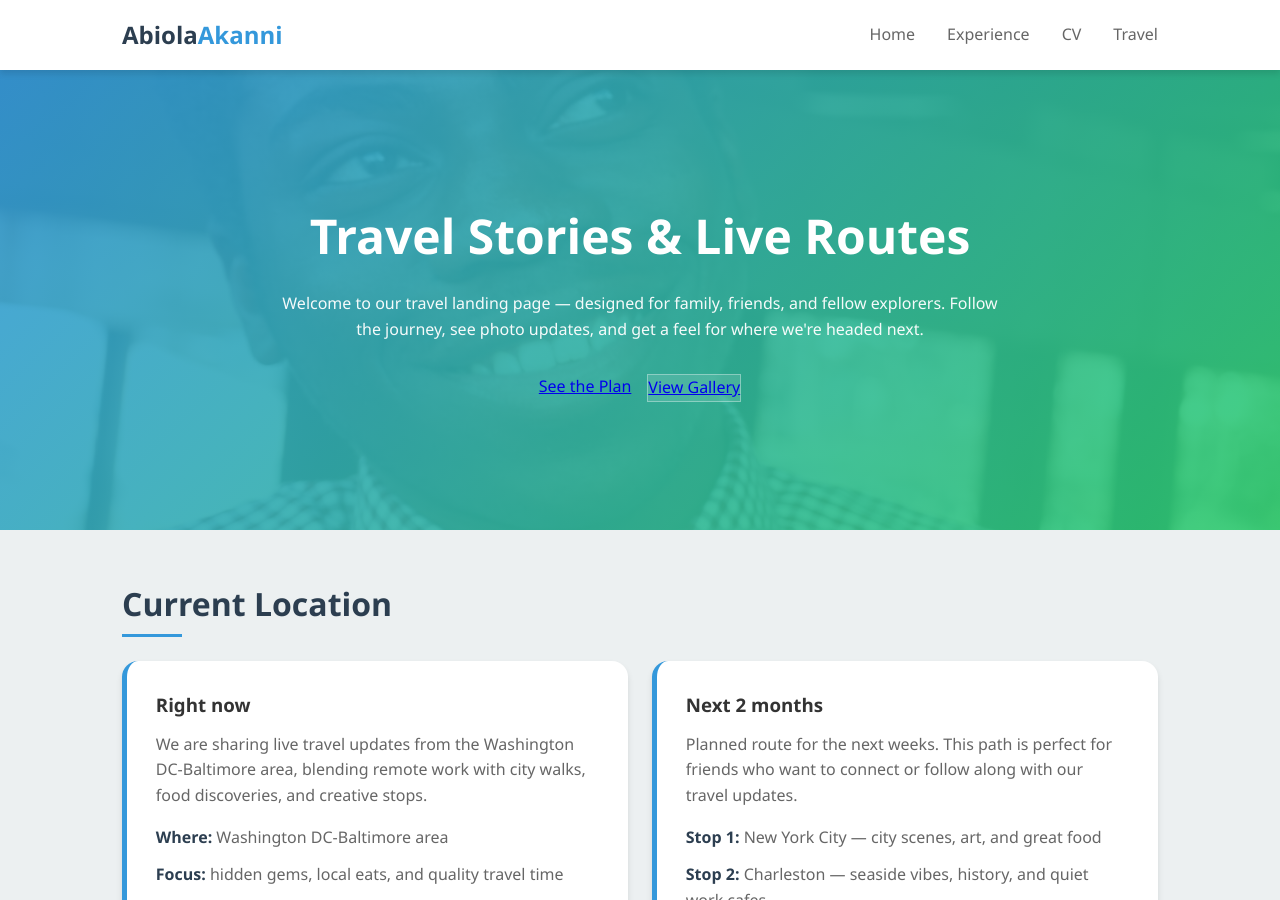
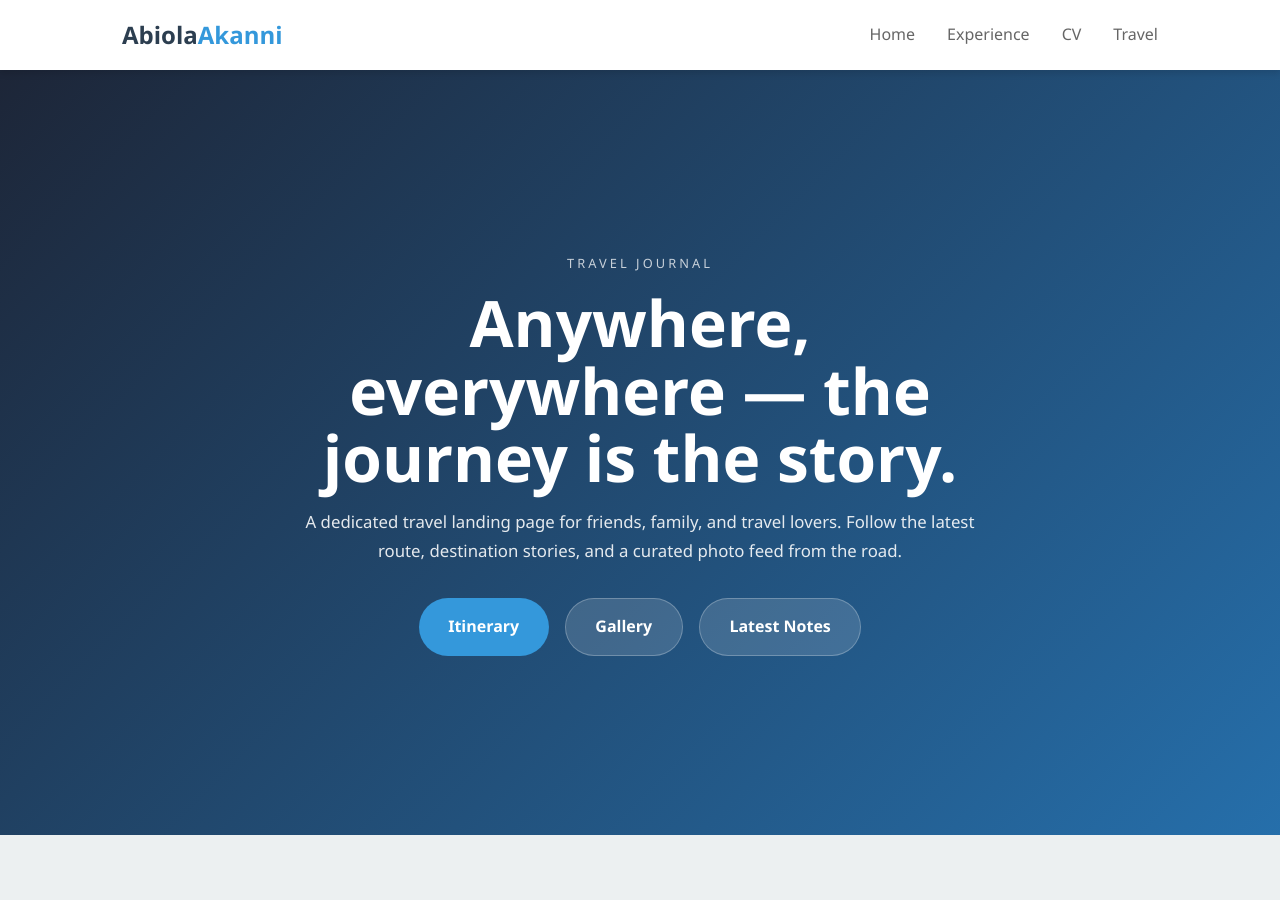
Before and after one commit to Abster101/Abster101.github.io, a Jekyll site: the page built from travel/index.html, in a window 1280 px wide and 900 px high. Built offline with Jekyll 4.4.1, drawn with Linux system fonts in a browser that asks for light colours; some of the changed text lies outside the part shown.

Commit message:
updated travel styling

```diff
--- a/css/main.css
+++ b/css/main.css
@@ -280,113 +280,226 @@ footer a:hover {
     }
 }
 
+.travel-page {
+    background: var(--light);
+}
+
 .travel-hero {
-    background: linear-gradient(135deg, rgba(52, 152, 219, 0.9), rgba(46, 204, 113, 0.9)), url('/images/IMG_5935.CR2.jpg') center/cover no-repeat;
+    min-height: 85vh;
+    display: flex;
+    align-items: center;
+    justify-content: center;
+    text-align: center;
+    background: linear-gradient(135deg, rgba(16, 25, 44, 0.94), rgba(10, 93, 161, 0.88));
     color: var(--white);
-    padding: 5rem 0;
-    text-align: center;
+    padding: 5rem 1rem;
+}
+
+.hero-content {
+    max-width: 760px;
+    margin: 0 auto;
+}
+
+.eyebrow {
+    display: inline-block;
+    margin-bottom: 1rem;
+    letter-spacing: 0.24em;
+    text-transform: uppercase;
+    color: rgba(255,255,255,0.75);
+    font-size: 0.8rem;
 }
 
 .travel-hero h1 {
-    font-size: 3rem;
+    font-size: clamp(2.75rem, 5vw, 4.5rem);
+    line-height: 1.05;
     margin-bottom: 1rem;
+    max-width: 720px;
+    margin-left: auto;
+    margin-right: auto;
 }
 
-.travel-hero p {
-    max-width: 720px;
+.hero-copy {
+    font-size: 1.05rem;
+    max-width: 680px;
     margin: 0 auto 2rem;
-    opacity: 0.95;
+    color: rgba(255,255,255,0.88);
+    line-height: 1.75;
 }
 
-.travel-hero-links {
+.hero-buttons {
     display: flex;
     justify-content: center;
     flex-wrap: wrap;
     gap: 1rem;
 }
 
-.btn-alt {
-    background: rgba(255,255,255,0.12);
-    border: 1px solid rgba(255,255,255,0.35);
+.btn {
+    background: var(--accent);
+    color: var(--white);
+    padding: 0.95rem 1.85rem;
+    border-radius: 999px;
+    text-decoration: none;
+    display: inline-flex;
+    align-items: center;
+    justify-content: center;
+    font-weight: 600;
+    transition: transform 0.2s, box-shadow 0.2s;
 }
 
-.travel-grid {
+.btn:hover {
+    transform: translateY(-1px);
+    box-shadow: 0 14px 35px rgba(52, 152, 219, 0.22);
+}
+
+.btn-alt {
+    background: rgba(255,255,255,0.14);
+    border: 1px solid rgba(255,255,255,0.25);
+}
+
+.page-section {
+    padding: 4rem 0;
+}
+
+.section-header {
+    max-width: 760px;
+    margin: 0 auto 2.5rem;
+    text-align: center;
+}
+
+.section-header h2 {
+    font-size: 2.5rem;
+    margin-bottom: 1rem;
+    color: var(--primary);
+}
+
+.section-header p {
+    color: var(--text-light);
+    max-width: 640px;
+    margin: 0 auto;
+    line-height: 1.8;
+}
+
+.feature-grid,
+.highlights-grid,
+.gallery-grid,
+.notes-grid {
     display: grid;
     grid-template-columns: repeat(auto-fit, minmax(280px, 1fr));
+    gap: 1.75rem;
+}
+
+.feature-card,
+.highlight-card,
+.note-card,
+.upload-card {
+    background: var(--white);
+    border-radius: 20px;
+    padding: 2rem;
+    box-shadow: var(--shadow);
+    border: 1px solid rgba(0,0,0,0.05);
+}
+
+.feature-card h3,
+.highlight-card h3,
+.note-card h3,
+.upload-card h3 {
+    margin-top: 1rem;
+    margin-bottom: 0.75rem;
+    color: var(--primary);
+}
+
+.feature-card p,
+.highlight-card p,
+.note-card p {
+    color: var(--text-light);
+    line-height: 1.8;
+}
+
+.feature-label {
+    display: inline-block;
+    font-size: 0.8rem;
+    letter-spacing: 0.16em;
+    text-transform: uppercase;
+    color: var(--accent);
+    font-weight: 700;
+}
+
+.feature-card ul {
+    margin-top: 1.4rem;
+    padding-left: 1.1rem;
+    color: var(--text-light);
+}
+
+.feature-card li {
+    margin-bottom: 0.75rem;
+}
+
+.highlights-grid {
+    grid-template-columns: repeat(auto-fit, minmax(240px, 1fr));
+}
+
+.highlight-card {
+    min-height: 200px;
+}
+
+.gallery-grid {
     gap: 1.5rem;
 }
 
-.travel-card {
-    background: var(--white);
-    padding: 1.8rem;
-    border-radius: 16px;
+.gallery-card {
+    position: relative;
+    min-height: 320px;
+    border-radius: 24px;
+    overflow: hidden;
+    display: flex;
+    flex-direction: column;
+    justify-content: flex-end;
+    background-size: cover;
+    background-position: center;
+    background-repeat: no-repeat;
     box-shadow: var(--shadow);
-    border-left: 5px solid var(--accent);
 }
 
-.travel-card h3 {
-    margin-bottom: 0.75rem;
+.gallery-card::after {
+    content: '';
+    position: absolute;
+    inset: 0;
+    background: linear-gradient(180deg, rgba(12, 22, 44, 0.18) 0%, rgba(12, 22, 44, 0.82) 100%);
 }
 
-.travel-card p {
-    color: var(--text-light);
-    margin-bottom: 1rem;
+.gallery-copy {
+    position: relative;
+    padding: 1.8rem;
+    color: var(--white);
+    z-index: 1;
 }
 
-.travel-card ul {
-    list-style: none;
-    padding-left: 0;
+.gallery-copy h3 {
+    margin-bottom: 0.55rem;
 }
 
-.travel-card li {
-    margin-bottom: 0.75rem;
-    color: var(--text-light);
+.gallery-copy p {
+    color: rgba(255,255,255,0.9);
+    line-height: 1.7;
 }
 
-.travel-card li strong {
-    color: var(--primary);
+.notes-grid {
+    grid-template-columns: repeat(auto-fit, minmax(240px, 1fr));
 }
 
-.travel-gallery {
-    display: grid;
-    grid-template-columns: repeat(auto-fit, minmax(220px, 1fr));
-    gap: 1.5rem;
-}
-
-.gallery-item {
-    background: var(--white);
-    border-radius: 16px;
-    overflow: hidden;
-    box-shadow: var(--shadow);
-    transition: transform 0.3s;
-}
-
-.gallery-item:hover {
-    transform: translateY(-5px);
-}
-
-.gallery-item img {
-    display: block;
-    width: 100%;
-    height: 200px;
-    object-fit: cover;
-}
-
-.gallery-item .caption {
-    padding: 1rem 1.25rem 1.5rem;
-    color: var(--text-light);
+.note-card {
+    min-height: 180px;
 }
 
 .upload-card {
-    background: var(--white);
-    padding: 2rem;
-    border-radius: 16px;
-    box-shadow: var(--shadow);
-    text-align: center;
+    grid-column: 1 / -1;
+    text-align: left;
 }
 
 .upload-card input[type="file"] {
     margin-top: 1rem;
+    display: block;
+    width: 100%;
 }
 
 .photo-preview {
@@ -394,7 +507,7 @@ footer a:hover {
 }
 
 .photo-preview img {
-    max-width: 100%;
+    width: 100%;
     border-radius: 16px;
     box-shadow: var(--shadow);
 }
@@ -403,12 +516,21 @@ footer a:hover {
     color: var(--text-light);
 }
 
+@media (max-width: 1024px) {
+    .travel-hero {
+        padding: 4rem 1.2rem;
+    }
+}
+
 @media (max-width: 768px) {
-    .travel-hero {
-        padding: 4rem 1rem;
-    }
-
     .travel-hero h1 {
         font-size: 2.5rem;
     }
+
+    .feature-grid,
+    .highlights-grid,
+    .gallery-grid,
+    .notes-grid {
+        gap: 1.2rem;
+    }
 }
--- a/travel/index.html
+++ b/travel/index.html
@@ -3,74 +3,123 @@ layout: default
 title: Travel
 ---
 
-<div class="travel-hero">
-    <div class="container">
-        <h1>Travel Stories & Live Routes</h1>
-        <p>Welcome to our travel landing page — designed for family, friends, and fellow explorers. Follow the journey, see photo updates, and get a feel for where we're headed next.</p>
-        <div class="travel-hero-links">
-            <a href="#itinerary" class="btn">See the Plan</a>
-            <a href="#gallery" class="btn btn-alt">View Gallery</a>
+<div class="travel-page">
+    <section class="travel-hero" id="home">
+        <div class="hero-content">
+            <p class="eyebrow">Travel Journal</p>
+            <h1>Anywhere, everywhere — the journey is the story.</h1>
+            <p class="hero-copy">A dedicated travel landing page for friends, family, and travel lovers. Follow the latest route, destination stories, and a curated photo feed from the road.</p>
+            <div class="hero-buttons">
+                <a href="#itinerary" class="btn">Itinerary</a>
+                <a href="#gallery" class="btn btn-alt">Gallery</a>
+                <a href="#notes" class="btn btn-alt">Latest Notes</a>
+            </div>
         </div>
-    </div>
-</div>
+    </section>
 
-<div class="container">
-    <section id="itinerary">
-        <h2>Current Location</h2>
-        <div class="travel-grid">
-            <div class="travel-card">
-                <h3>Right now</h3>
-                <p>We are sharing live travel updates from the Washington DC-Baltimore area, blending remote work with city walks, food discoveries, and creative stops.</p>
+    <section class="page-section" id="itinerary">
+        <div class="section-header">
+            <h2>Where We Are</h2>
+            <p>Real-time travel updates with the destinations ahead for the next two months.</p>
+        </div>
+        <div class="feature-grid">
+            <div class="feature-card">
+                <span class="feature-label">Current Base</span>
+                <h3>Washington DC — Baltimore Area</h3>
+                <p>Exploring city life, food scenes, and remote work spots while staying connected with friends and family.</p>
                 <ul>
-                    <li><strong>Where:</strong> Washington DC-Baltimore area</li>
-                    <li><strong>Focus:</strong> hidden gems, local eats, and quality travel time</li>
-                    <li><strong>Stay tuned:</strong> stories, quick updates, and travel tips</li>
+                    <li>Local favorite cafes</li>
+                    <li>Urban walks and hidden views</li>
+                    <li>Work-friendly spaces with great coffee</li>
                 </ul>
             </div>
-            <div class="travel-card">
-                <h3>Next 2 months</h3>
-                <p>Planned route for the next weeks. This path is perfect for friends who want to connect or follow along with our travel updates.</p>
+            <div class="feature-card">
+                <span class="feature-label">Next Stops</span>
+                <h3>Planned travel over the next 60 days</h3>
+                <p>Follow along as we move through major east coast cities, with short stops and longer creative stays.</p>
                 <ul>
-                    <li><strong>Stop 1:</strong> New York City — city scenes, art, and great food</li>
-                    <li><strong>Stop 2:</strong> Charleston — seaside vibes, history, and quiet work cafes</li>
-                    <li><strong>Stop 3:</strong> Asheville — mountain views, hiking, and creative spaces</li>
-                    <li><strong>Share:</strong> send a note to coordinate meetups or local tips</li>
+                    <li>New York City — culture, food, and city energy</li>
+                    <li>Charleston — history, beaches, and Southern food</li>
+                    <li>Asheville — mountains, trails, and creative time</li>
                 </ul>
             </div>
         </div>
     </section>
 
-    <section id="gallery">
-        <h2>Travel Gallery</h2>
-        <div class="travel-grid">
-            <div class="gallery-item">
-                <img src="/images/IMG_5935.CR2.jpg" alt="Travel image placeholder">
-                <div class="caption">
-                    <h3>Sunrise moments</h3>
-                    <p>Capture everyday travel energy, from city views to quiet mornings.</p>
+    <section class="page-section" id="highlights">
+        <div class="section-header">
+            <h2>Highlights</h2>
+            <p>Quick stories and moments from the road, designed like a travel weekender.</p>
+        </div>
+        <div class="highlights-grid">
+            <article class="highlight-card">
+                <h3>Food & Flavor</h3>
+                <p>Sharing the best bites from local markets, street vendors, and brunch spots worth the wait.</p>
+            </article>
+            <article class="highlight-card">
+                <h3>Photo Moments</h3>
+                <p>Daily snapshots from scenic mornings, sunsets, and spontaneous city corners.</p>
+            </article>
+            <article class="highlight-card">
+                <h3>Travel Tips</h3>
+                <p>Practical tips for cabs, itinerary pacing, and working on the move with reliable connectivity.</p>
+            </article>
+        </div>
+    </section>
+
+    <section class="page-section" id="gallery">
+        <div class="section-header">
+            <h2>Travel Gallery</h2>
+            <p>A curated gallery for the latest travel scenes and favorite stopovers.</p>
+        </div>
+        <div class="gallery-grid">
+            <div class="gallery-card">
+                <div class="gallery-image" style="background-image: linear-gradient(135deg, rgba(32,32,32,0.35), rgba(52,152,219,0.35)), url('/images/IMG_5935.CR2.jpg');"></div>
+                <div class="gallery-copy">
+                    <h3>Morning Light</h3>
+                    <p>City mornings and soft shadows from the first stop.</p>
                 </div>
             </div>
-            <div class="gallery-item">
-                <img src="/images/IMG_5935.CR2.jpg" alt="Travel image placeholder">
-                <div class="caption">
-                    <h3>Local life</h3>
-                    <p>Sharing the best cafes, neighborhoods, and travel rhythms.</p>
+            <div class="gallery-card">
+                <div class="gallery-image" style="background-image: linear-gradient(135deg, rgba(32,32,32,0.35), rgba(46,204,113,0.35)), url('/images/IMG_5935.CR2.jpg');"></div>
+                <div class="gallery-copy">
+                    <h3>Local Life</h3>
+                    <p>Everyday scenes from cafés, parks, and street corners.</p>
                 </div>
             </div>
-            <div class="gallery-item">
-                <img src="/images/IMG_5935.CR2.jpg" alt="Travel image placeholder">
-                <div class="caption">
-                    <h3>Adventure mode</h3>
-                    <p>Stories built around the road ahead and new places we discover.</p>
+            <div class="gallery-card">
+                <div class="gallery-image" style="background-image: linear-gradient(135deg, rgba(32,32,32,0.35), rgba(231,76,60,0.35)), url('/images/IMG_5935.CR2.jpg');"></div>
+                <div class="gallery-copy">
+                    <h3>Road Moments</h3>
+                    <p>Fresh perspectives between stops and open-road views.</p>
                 </div>
             </div>
         </div>
     </section>
 
-    <section id="upload">
-        <h2>Share a Photo</h2>
+    <section class="page-section" id="notes">
+        <div class="section-header">
+            <h2>Travel Notes</h2>
+            <p>Post ideas for friends, family, and people who want the travel route at a glance.</p>
+        </div>
+        <div class="notes-grid">
+            <div class="note-card">
+                <h3>Digital Nomad Ready</h3>
+                <p>Keeping the page updated with the next steps, and making it easy to drop in for a meetup.</p>
+            </div>
+            <div class="note-card">
+                <h3>Photography Ready</h3>
+                <p>Upload and preview images directly from your device while visiting new destinations.</p>
+            </div>
+            <div class="note-card">
+                <h3>Share the Journey</h3>
+                <p>Family and friends can follow the route and get the latest travel tips in one place.</p>
+            </div>
+        </div>
+
         <div class="upload-card">
-            <p>Want to add a travel photo from your own trip? Use the file picker below to preview a picture photo-style.</p>
+            <h3>Upload a Travel Photo</h3>
+            <p>Use your phone to capture a moment and preview it right here on the travel page.</p>
             <input type="file" accept="image/*" capture="environment" id="photoUpload">
             <div class="photo-preview" id="previewContainer">
                 <p>No photo selected yet.</p>
```
